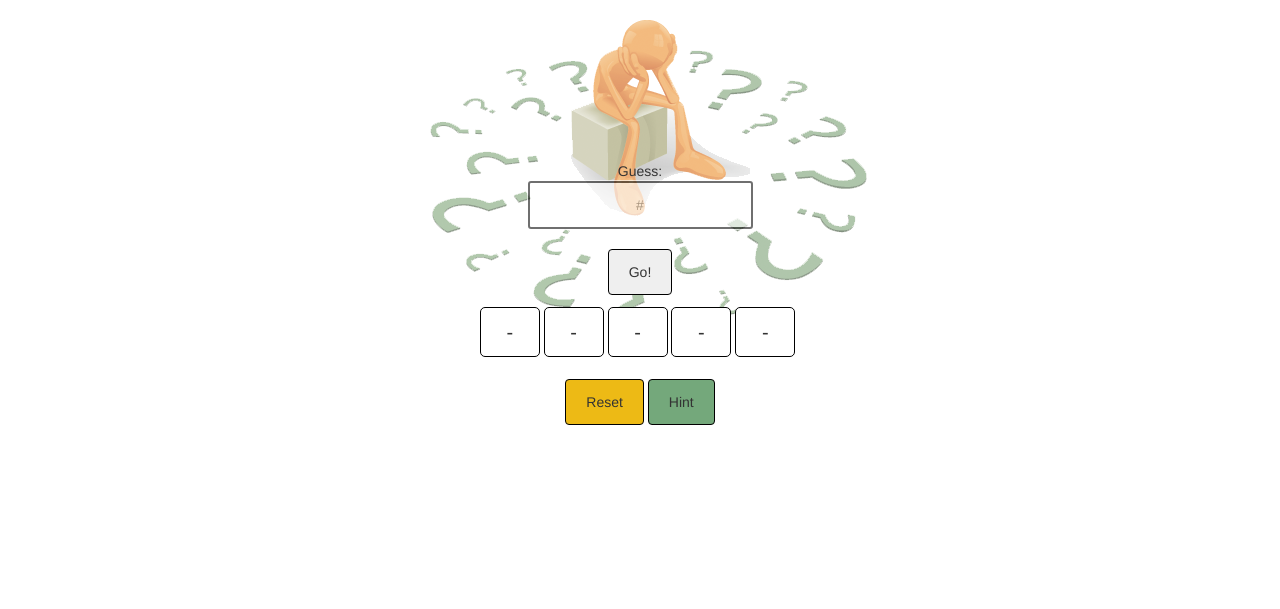
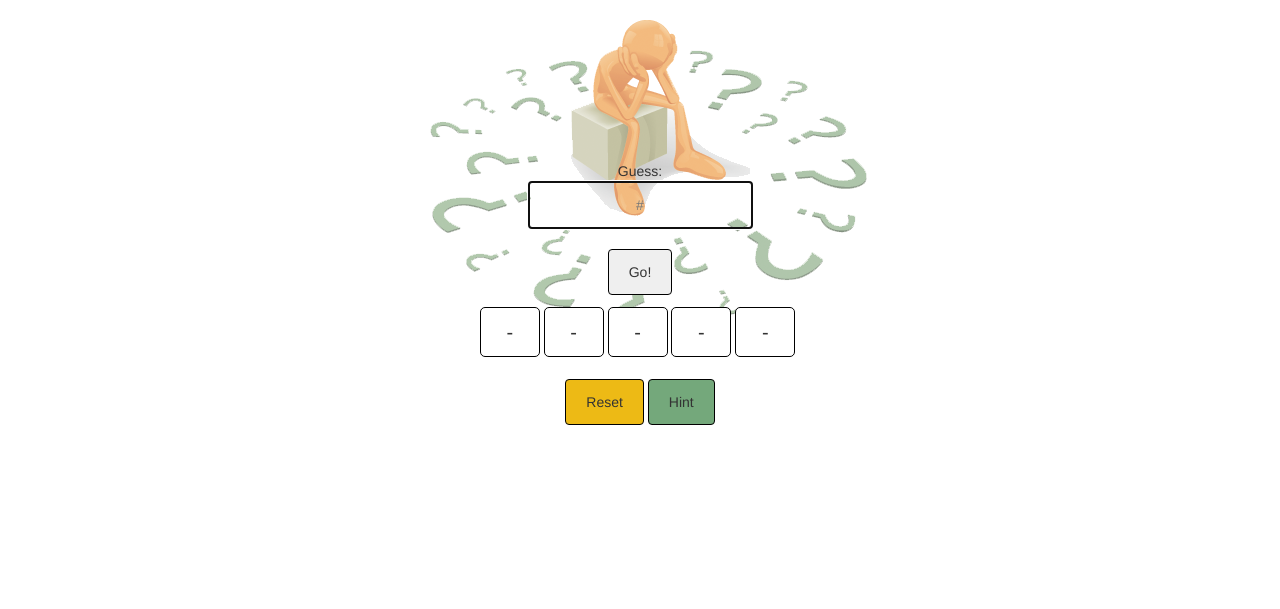
Before and after one commit to tiburona/GuessingGame-Final, a plain HTML site: page index.html in a window 1280 px wide. Shown: the part 105-714 px from the top of the page. Drawn offline with nearby package versions, Linux system fonts and the light colour scheme.

Commit message:
futzed with input transparency

```diff
--- a/css/style.css
+++ b/css/style.css
@@ -29,7 +29,7 @@
       }
 
       .translucent {
-          opacity:.6;
+          background:transparent;
       }
 
       ul {
```
